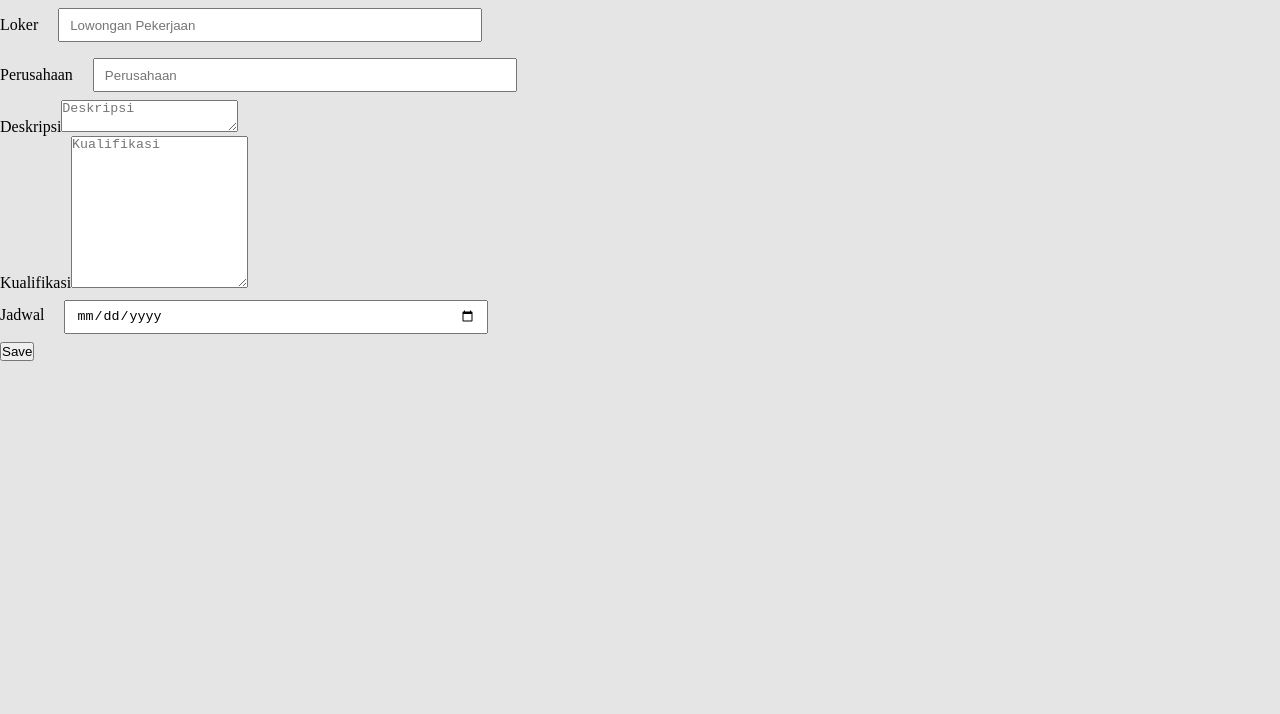
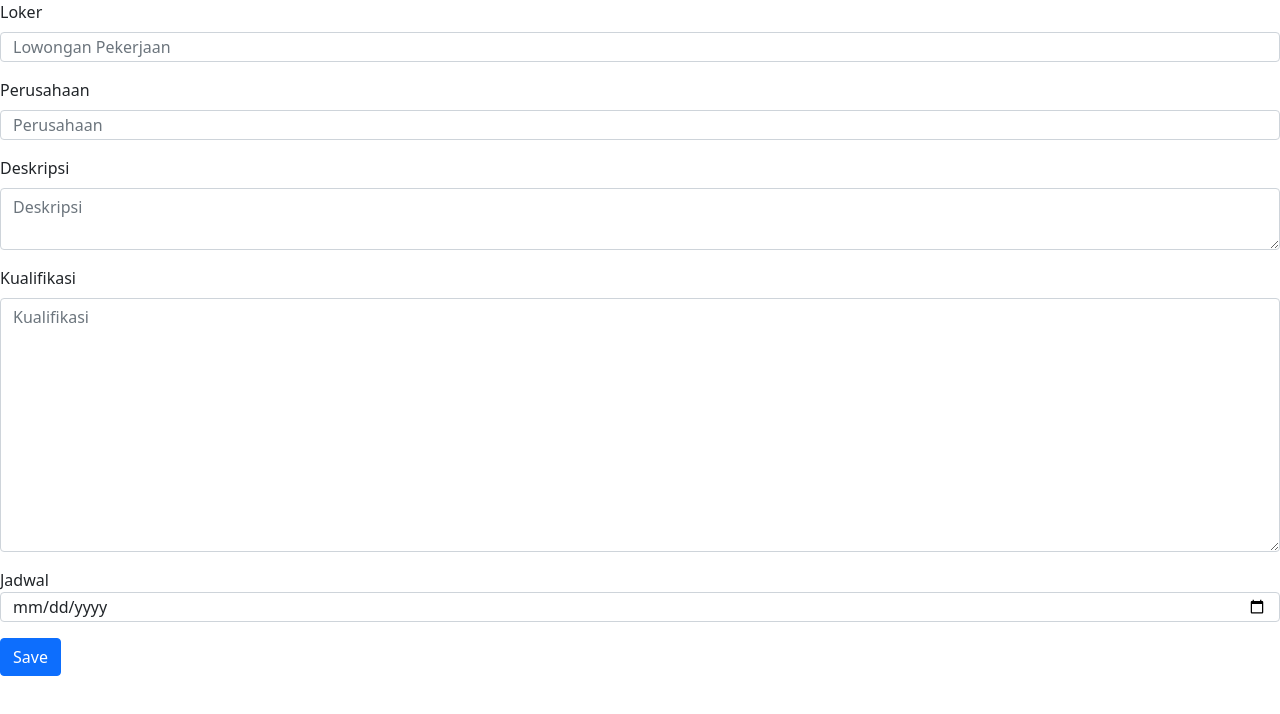
Before and after one commit to Just-Hilman/dashboard-bkk, a React (Create React App) app in the folder frontend/: page /addLoker in a window 1280 px wide. Shown: the top 714 px of the page. Built offline with nearby package versions, Linux system fonts and the light colour scheme.

Commit message:
updated style using bootstrap

```diff
--- a/frontend/src/component/AddLoker.js
+++ b/frontend/src/component/AddLoker.js
@@ -26,10 +26,10 @@ const AddLoker = () => {
     return (
         <div>
             <form onSubmit={ saveLoker }>
-                <div>
-                    <label className="label">Loker</label>
+                <div class="mb-3">
+                    <label for="exampleInputEmail1" class="form-label">Loker</label>
                     <input
-                        class="input is-primary"
+                        class="form-control"
                         type="text"
                         placeholder="Lowongan Pekerjaan"
                         value={loker}
@@ -37,10 +37,10 @@ const AddLoker = () => {
                     />
                 </div>
 
-                <div className="field">
-                    <label className="label">Perusahaan</label>
+                <div class="mb-3">
+                    <label for="exampleInputEmail1" class="form-label">Perusahaan</label>
                     <input
-                        class="input is-primary"
+                        class="form-control"
                         type="text"
                         placeholder="Perusahaan"
                         value={perusahaan}
@@ -48,10 +48,10 @@ const AddLoker = () => {
                     />
                 </div>
 
-                <div className="field">
-                    <label className="label">Deskripsi</label>
+                <div class="mb-3">
+                    <label for="exampleInputEmail1" class="form-label">Deskripsi</label>
                     <textarea
-                        class="textarea"
+                        class="form-control" aria-label="With textarea"
                         type="text"
                         placeholder="Deskripsi"
                         value={deskripsi}
@@ -59,10 +59,10 @@ const AddLoker = () => {
                     />
                 </div>
 
-                <div className="field">
-                    <label className="label">Kualifikasi</label>
+                <div class="mb-3">
+                    <label for="exampleInputEmail1" class="form-label">Kualifikasi</label>
                     <textarea
-                        class="textarea"
+                        class="form-control" aria-label="With textarea"
                         type="text"
                         placeholder="Kualifikasi" rows="10"
                         value={kualifikasi}
@@ -70,10 +70,10 @@ const AddLoker = () => {
                     />
                 </div>
 
-                <div className="field">
+                <div class="mb-3">
                     <label className="label">Jadwal</label>
                     <input
-                        class="input"
+                        class="form-control"
                         type="date"
                         placeholder="Jadwal Tes"
                         value={jadwal}
@@ -81,8 +81,8 @@ const AddLoker = () => {
                     />
                 </div>
 
-                <div className="field">
-                    <button className="button is-link is-outlined">Save</button>
+                <div class="mb-3">
+                    <button type="submit" class="btn btn-primary">Save</button>
                 </div>
             </form>
 
--- a/frontend/src/component/LokerList.js
+++ b/frontend/src/component/LokerList.js
@@ -21,8 +21,8 @@ const LokerList = () => {
 
     return (
         <div>
-            <Link to="/addLoker" className="button is-success is-outlined mt-5">Add Loker</Link>
-            <table className="table is-bordered is-striped is-narrow is-hoverable is-fullwidth">
+            <Link to="/addLoker" class="btn btn-outline-success">Add Loker</Link>
+            <table class="table table-hover">
               <thead>
                 <tr>
                     <th>No</th>
@@ -45,8 +45,8 @@ const LokerList = () => {
                             <td>{ loker.kualifikasi }</td>
                             <td>{ loker.jadwal }</td>
                             <td>
-                                <Link to={`/edit/${loker.id}`} className="button is-warning is-focused">Ubah</Link>
-                                <button onClick={() => deleteLoker(loker.id)} className="button is-danger is-focused">Hapus</button>
+                                <Link to={`/edit/${loker.id}`} class="btn btn-warning">Ubah</Link>
+                                <button onClick={() => deleteLoker(loker.id)} class="btn btn-danger">Hapus</button>
                             </td>
                         </tr>
                     )) }
--- a/frontend/src/component/PesertaList.js
+++ b/frontend/src/component/PesertaList.js
@@ -21,8 +21,8 @@ const PesertaList = () => {
 
     return (
         <div>
-            <Link to="/addPeserta" className="button is-success is-outlined mt-5">Add Peserta</Link>
-            <table className="table is-bordered is-striped is-narrow is-hoverable is-fullwidth">
+            <Link to="/addPeserta" class="btn btn-outline-success">Add Peserta</Link>
+            <table class="table table-hover">
               <thead>
                 <tr>
                     <th>No</th>
@@ -49,8 +49,8 @@ const PesertaList = () => {
                             <td>{ peserta.email }</td>
                             <td>{ peserta.id_loker }</td>
                             <td>
-                                <Link to={`/edit/${peserta.id}`} className="button is-warning is-focused">Ubah</Link>
-                                <button onClick={() => deletePeserta(peserta.id)} className="button is-danger is-focused">Hapus</button>
+                                <Link to={`/edit/${peserta.id}`} class="btn btn-warning">Ubah</Link>
+                                <button onClick={() => deletePeserta(peserta.id)} class="btn btn-danger">Hapus</button>
                             </td>
                         </tr>
                     )) }
--- a/frontend/src/index.js
+++ b/frontend/src/index.js
@@ -2,7 +2,7 @@ import React from 'react';
 import ReactDOM from 'react-dom';
 import App from './App';
 // import "bulma/css/bulma.css";
-import bootstrap from 'bootstrap';
+import 'bootstrap/dist/css/bootstrap.min.css'
 
 ReactDOM.render(
   <React.StrictMode>
--- a/frontend/src/view/MainPage.js
+++ b/frontend/src/view/MainPage.js
@@ -64,7 +64,7 @@ const MainPage = () => {
                         </div>
 
                         <div class="cta">
-                            <a href="#" class="jumbotron-button">Lihat Lowongan</a>
+                            <a href="http://localhost:3000/loker" class="jumbotron-button">Lihat Lowongan</a>
                         </div>
                         <div class="color-overlay"></div>
                     </div>
```
